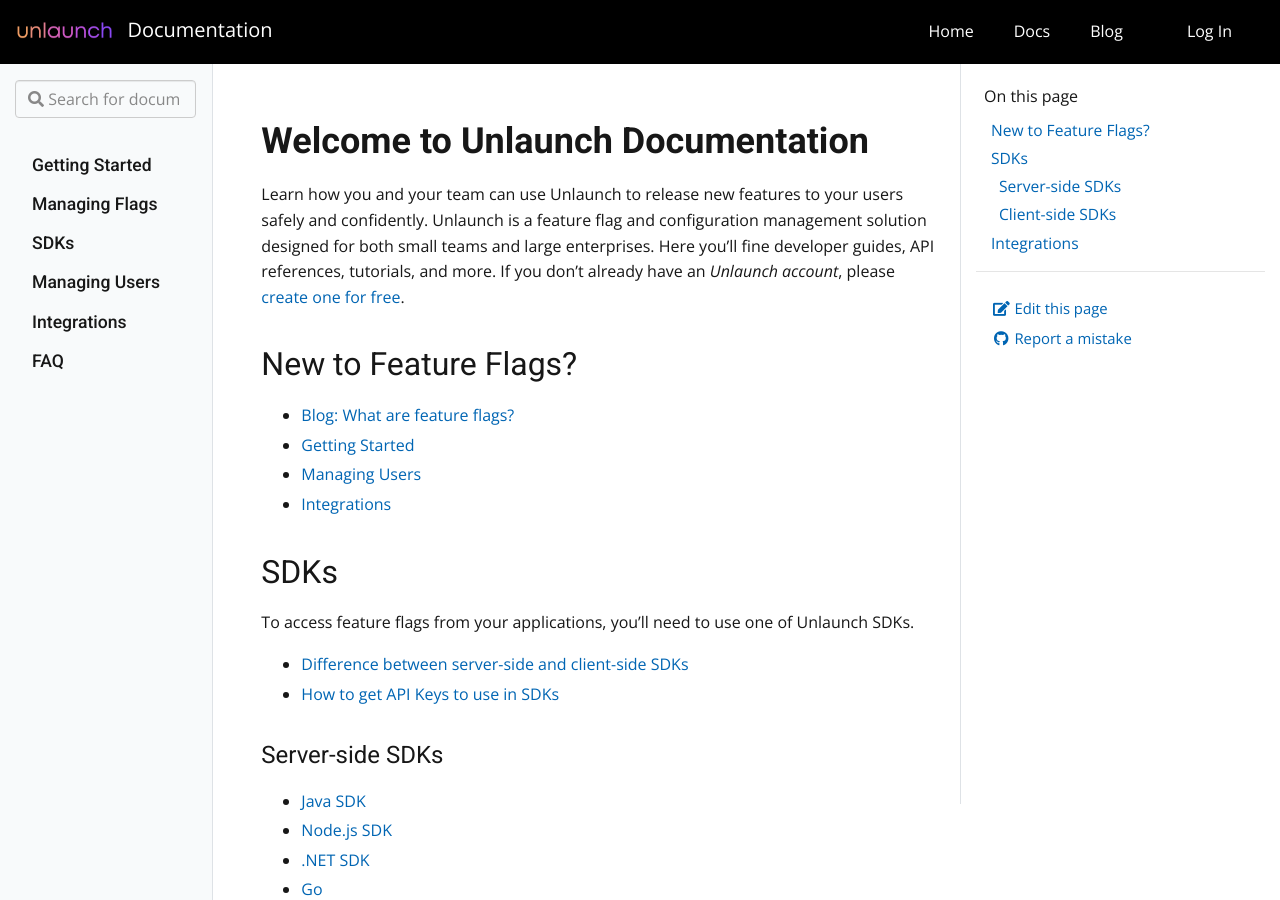
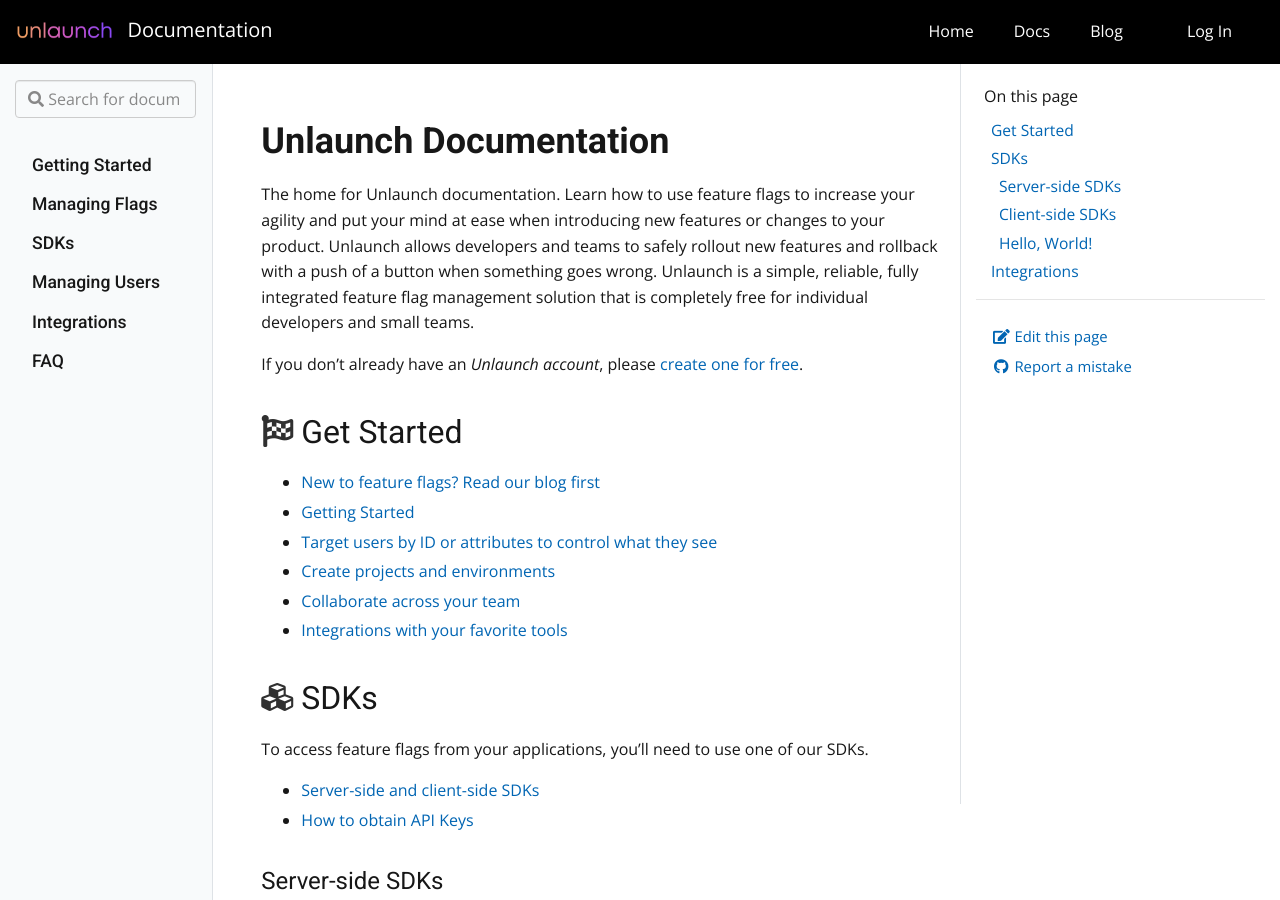
Before and after one commit to unlaunch/documentation, a Jekyll site: the page built from pages/index.md, in a window 1280 px wide and 900 px high. Built offline with Jekyll 4.4.1, drawn with Linux system fonts in a browser that asks for light colours; nearby versions of some CDN libraries; some of the changed text lies outside the part shown.

Commit message:
improve landing page

```diff
--- a/_includes/head.html
+++ b/_includes/head.html
@@ -38,4 +38,7 @@
   src="https://code.jquery.com/jquery-3.3.1.min.js"
   integrity="sha256-FgpCb/KJQlLNfOu91ta32o/NMZxltwRo8QtmkMRdAu8="
   crossorigin="anonymous"></script>
+
+<link rel="stylesheet" href="https://cdn.jsdelivr.net/gh/devicons/devicon@v2.8.2/devicon.min.css">
+
 </head>
--- a/assets/css/unlaunch.css
+++ b/assets/css/unlaunch.css
@@ -10,3 +10,12 @@
     text-transform: none;
     font-weight: 500;
 }
+
+
+.gray {
+    color: #303030;
+}
+
+.icon-size {
+    font-size: 1.3rem;
+}
--- a/pages/index.md
+++ b/pages/index.md
@@ -4,33 +4,47 @@
 permalink: /
 ---
 
-# Welcome to Unlaunch Documentation
+# Unlaunch Documentation
 
-Learn how you and your team can use Unlaunch to release new features to your users safely and confidently. Unlaunch is a feature flag and configuration management solution designed for both small teams and large enterprises. Here you'll fine developer guides, API references, tutorials, and more. If you don't already have an *Unlaunch account*, please [create one for free](https://app.unlaunch.io).
+The home for Unlaunch documentation. Learn how to use feature flags to increase your agility and put your mind at ease when introducing new features or changes to your product. Unlaunch allows developers and teams to safely rollout new features and rollback with a push of a button when something goes wrong. Unlaunch is a simple, reliable, fully integrated feature flag management solution that is completely free for individual developers and small teams.
 
-## New to Feature Flags?
+If you don't already have an *Unlaunch account*, please [create one for free](https://app.unlaunch.io).
 
-- [Blog: What are feature flags?](https://blog.unlaunch.io/2020-08-01-feature-flags/)
+## <i class="fas fa-flag-checkered gray"></i> Get Started
+
+- [New to feature flags? Read our blog first](https://blog.unlaunch.io/2020-08-01-feature-flags/)
 - [Getting Started](docs/getting-started)
-- [Managing Users](docs/users/team)
-- [Integrations](docs/integrations)
+- [Target users by ID or attributes to control what they see](docs/features/targetingrules)
+- [Create projects and environments](docs/features/projects-and-environments)
+- [Collaborate across your team](docs/users/team)
+- [Integrations with your favorite tools](docs/integrations)
 
-## SDKs
+## <i class="fas fa-cubes gray"></i> SDKs
 
-To access feature flags from your applications, you'll need to use one of Unlaunch SDKs.
+To access feature flags from your applications, you'll need to use one of our SDKs.
 
-- [Difference between server-side and client-side SDKs](docs/sdks/client-vs-server-side-sdks)
-- [How to get API Keys to use in SDKs](docs/sdks/sdk-keys)
+- [Server-side and client-side SDKs](docs/sdks/client-vs-server-side-sdks)
+- [How to obtain API Keys](docs/sdks/sdk-keys)
 
 ### Server-side SDKs
-- [Java SDK](docs/sdks/java-sdk)
-- [Node.js SDK](docs/sdks/nodejs-sdk)
-- [.NET SDK](docs/sdks/dotnet-sdk)
-- [Go](docs/sdks/go-sdk)
+- [Java SDK](docs/sdks/java-sdk) <i class="devicon-java-plain colored icon-size"></i>
+- [Node.js SDK](docs/sdks/nodejs-sdk) <i class="devicon-nodejs-plain-wordmark colored icon-size"></i>
+- [.NET SDK](docs/sdks/dotnet-sdk) <i class="devicon-csharp-line colored icon-size"></i>
+- [Go](docs/sdks/go-sdk) <i class="devicon-go-line colored icon-size"></i>
+
 
 ### Client-side SDKs
-- [JavaScript Library](docs/sdks/javascript-library)
-- React
+- [JavaScript Library](docs/sdks/javascript-library) <i class="devicon-javascript-plain colored icon-size"></i>
+- [React](https://github.com/unlaunch/react-sdk) <i class="devicon-react-original colored icon-size"></i>
 
-## Integrations
+
+### Hello, World!
+- [Java Hello World](https://github.com/unlaunch/hello-java)
+- [C# Hello World](https://github.com/unlaunch/hello-csharp)
+- [Go Hello World](https://github.com/unlaunch/hello-go)
+- [Node.js Hello World](https://github.com/unlaunch/hello-node)
+- [JavaScript Library Hello World](https://github.com/unlaunch/hello-javascript-browser-library)
+- [Angular Hello World](https://github.com/unlaunch/hello-angular)
+
+## <i class="fab fa-slack gray"></i> Integrations
 - [Slack](docs/integrations/slack)
```
Also changed, not shown: README.md (+1 -1 lines), _docs/sdks/client-vs-server-side-sdks.md (+6 -6 lines).
